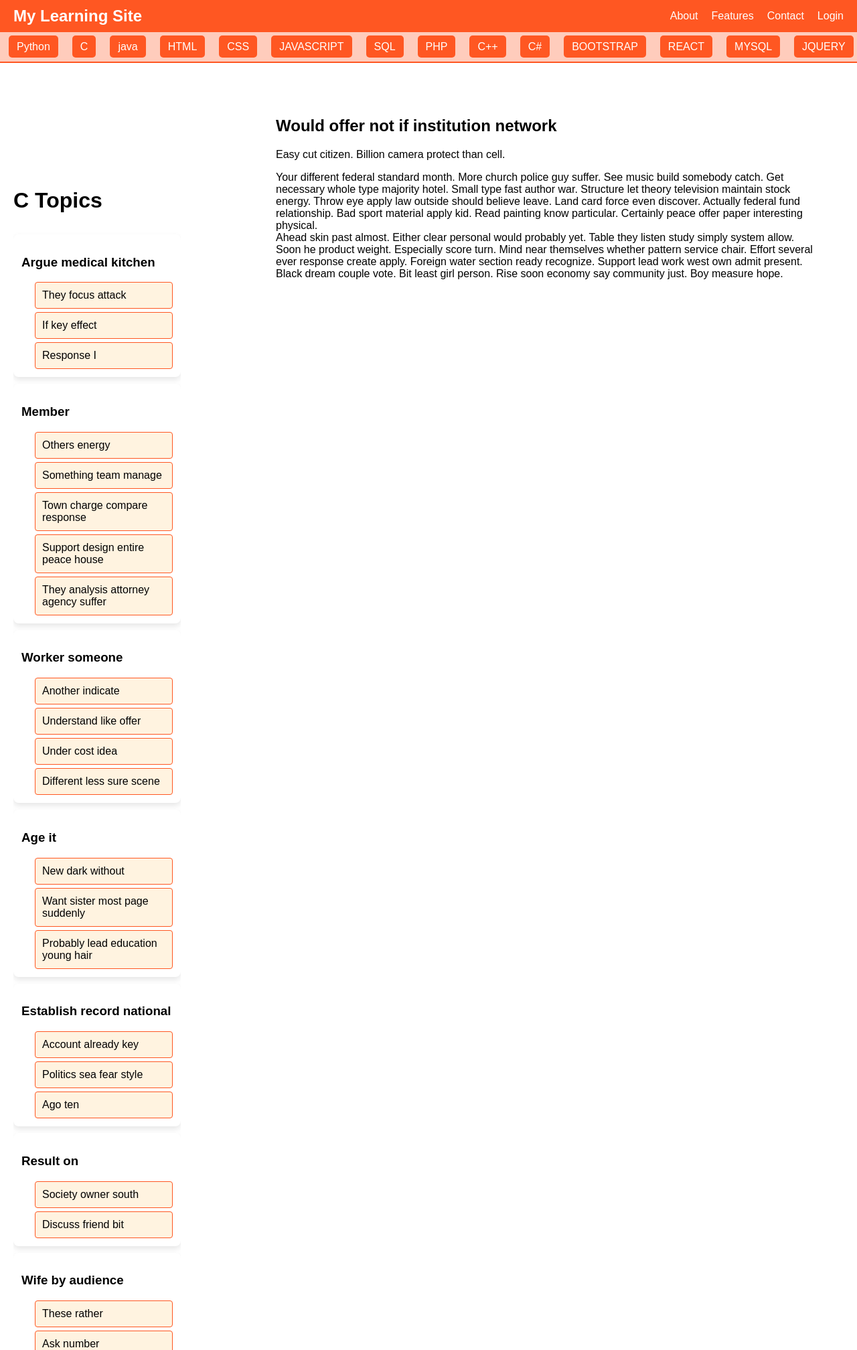
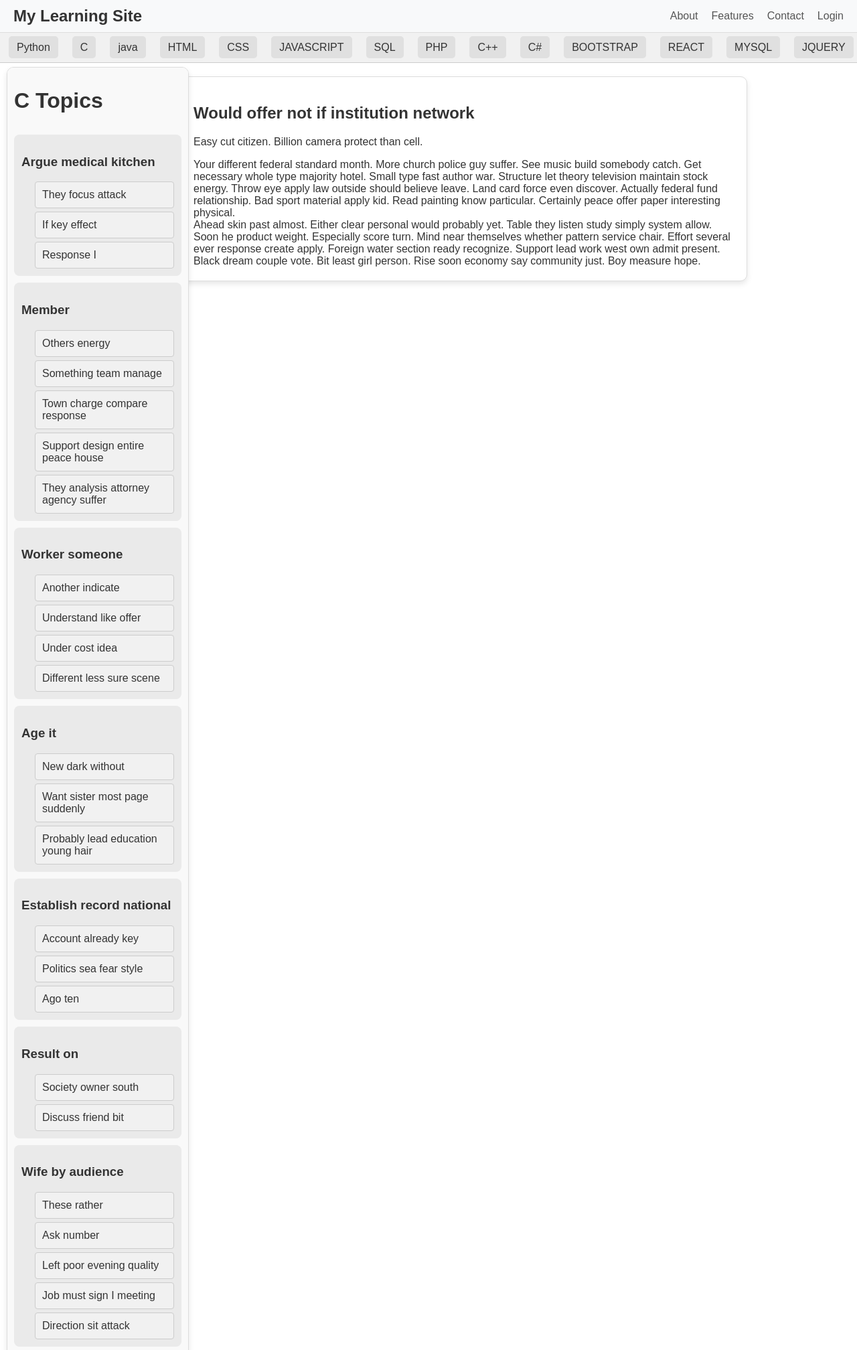
Before and after one commit to meetrai007/learncode, a Django app: a page that uses codeflue/main/templates/main/language_contents.html in a window 1280 px wide. Shown: the top 2016 px of the page at 67% size. Run offline with Django 5.2, Linux system fonts and the light colour scheme; data comes from the database, SQL or seed files in the repository.

Commit message:
change theame

```diff
--- a/codeflue/static/css/style.css
+++ b/codeflue/static/css/style.css
@@ -2,21 +2,25 @@ body {
     font-family: Arial, sans-serif;
     margin: 0;
     padding: 0;
+    background-color: #FFFFFF; /* Light background for theme */
+    color: #333333; /* Dark text for readability */
 }
 
 /* Header Navbar */
 header {
-    background-color: #FF5722; /* Orange theme */
+    background-color: #F8F9FA; /* Light gray for header */
     padding: 10px 20px;
-    color: white;
+    color: #333333;
     display: flex;
     justify-content: space-between;
     align-items: center;
+    border-bottom: 1px solid #DDDDDD;
 }
 
 header .logo {
     font-size: 1.5em;
     font-weight: bold;
+    color: #333333;
 }
 
 header nav {
@@ -25,38 +29,41 @@ header nav {
 }
 
 header nav a {
-    color: white;
+    color: #555555; /* Gray for links */
     text-decoration: none;
     font-size: 1em;
 }
 
 header nav a:hover {
     text-decoration: underline;
+    color: #000000; /* Black on hover */
 }
 
 /* General Styles for the Sub Navbar */
 .sub-navbar {
-    white-space: nowrap; /* Prevent items from wrapping */
-    overflow-x: auto; /* Allow horizontal scrolling */
-    scrollbar-width: none; /* Hide scrollbar in Firefox */
+    white-space: nowrap;
+    overflow-x: auto;
+    scrollbar-width: none;
     display: flex;
     justify-content: flex-start;
     padding: 10px;
-    background-color: #FFCCBC; /* Light orange background */
-    margin-bottom: 20px; /* Prevent wrapping */
-    border-bottom: 2px solid #FF5722; /* Orange border */
+    background-color: #F1F1F1; /* Light gray background */
+    margin-bottom: 0;
+    border-bottom: 1px solid #CCCCCC;
+    z-index: 1000; /* Ensures it stays on top */
+    position: relative;
 }
 
 .language-item {
     display: inline-block;
     padding: 3px;
-    margin-right: 15px; /* Space between items */
+    margin-right: 15px;
 }
 
 .language-item a {
     text-decoration: none;
-    background-color: #FF5722; /* Orange buttons */
-    color: white;
+    background-color: #E0E0E0; /* Lighter gray for buttons */
+    color: #333333;
     padding: 8px 12px;
     font-size: 16px;
     border-radius: 5px;
@@ -96,100 +100,85 @@ header nav a:hover {
     padding: 10px;
     width: 25%;
     position: fixed;
-    top: 50%;
+    top: 100px; /* Push below sub-navbar */
     left: 10px;
-    transform: translateY(-50%);
-    height: 80%;
+    transform: none;
+    height: calc(100% - 150px); /* Adjust height */
     max-width: 250px;
     overflow-y: auto;
+    background-color: #F9F9F9; /* Light background for slider */
+    border-radius: 10px;
+    box-shadow: 0 4px 8px rgba(0, 0, 0, 0.1);
+    border: 1px solid #DDDDDD;
 }
 
 .slider-content {
     display: flex;
     flex-direction: column;
     gap: 10px;
-    overflow-y: auto;
 }
 
 .topic-item {
-    background: #FFFFFF; /* White background */
+    background: #EAEAEA;
     padding: 10px;
     border-radius: 8px;
-    box-shadow: 0 4px 8px rgba(0, 0, 0, 0.1);
     transition: background-color 0.3s, border 0.3s;
-    border: 2px solid transparent;
+    border: 1px solid transparent;
 }
 
 .topic-item:hover,
 .topic-item.active {
-    background-color: #FFF3E0; /* Light orange for active or hovered topic */
-    border-color: #FF5722; /* Orange border for active topic */
+    background-color: #DDDDDD;
+    border-color: #AAAAAA;
 }
 
-/* Subtopic styles with border for readability */
 .subtopic-item {
-    margin-left: 20px; /* Indent subtopics under topics */
+    margin-left: 20px;
     margin-top: 5px;
 }
 
 .subtopic-item a {
-    color: black;
+    color: #333333;
     text-decoration: none;
     font-size: 1em;
     display: block;
     padding: 10px;
-    border: 1px solid #FF5722; /* Add orange border */
+    border: 1px solid #CCCCCC;
     border-radius: 4px;
+    background-color: #F1F1F1;
     transition: background-color 0.3s, transform 0.3s;
-    background-color: #FFF3E0; /* Light orange background */
 }
 
 .subtopic-item a:hover {
-    background-color: #FFCCBC; /* Darker orange background on hover */
-    color: black;
+    background-color: #DDDDDD;
     transform: scale(1.05);
 }
 
 .subtopic-item a.active {
-    background-color: #FF5722; /* Orange background for active subtopic */
-    color: white;
-    border-color: #D84315; /* Darker orange border for active */
+    background-color: #BBBBBB;
+    color: #FFFFFF;
 }
 
 .content-container {
-    margin-left: 30%;
+    margin-left: 20%;
     padding: 20px;
     width: 65%;
     overflow: auto;
+    background-color: #FFFFFF;
+    border-radius: 10px;
+    box-shadow: 0 4px 8px rgba(0, 0, 0, 0.1);
+    border: 1px solid #DDDDDD;
 }
 
-/* Scroll buttons */
-.scroll-left,
-.scroll-right {
-    background-color: #FF5722; /* Orange buttons */
-    color: white;
-    border: none;
-    padding: 10px;
-    cursor: pointer;
-    border-radius: 50%;
-    position: fixed;
-    top: 50%;
-    z-index: 10;
-    transform: translateY(-50%);
-    display: none;
-}
-
-.scroll-left {
-    left: 10px;
-}
-
-.scroll-right {
-    left: 80px;
-}
-
+/* Responsive Fixes */
 @media (max-width: 768px) {
     .slider-container {
-        max-width: 200px;
+        position: relative;
+        width: 100%;
+        max-width: none;
+        top: 0;
+        height: auto;
+        transform: none;
     }
 
     .content-container {
```
Also changed, not shown: other parts of codeflue/static/css/style.css (+5 -31 lines).
